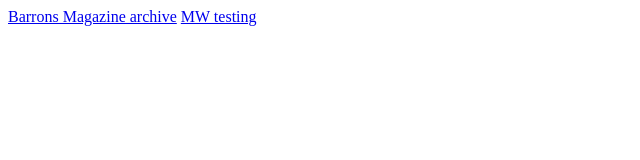
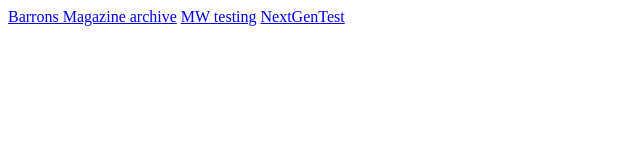
Before and after one commit to ducknology/ducknology.github.io, a plain HTML site: page testUniversalLink.html in a window 1280 px wide. Shown: the whole page, without its empty margins (0-640 px from the left). Drawn offline with Linux system fonts and the light colour scheme.

Commit message:
Add link

```diff
--- a/testUniversalLink.html
+++ b/testUniversalLink.html
@@ -2,5 +2,6 @@
 <body>
 	<a href="https://www.barrons.com/app-action/view?theaterId=magazine-archive&screenId=magazine-archive">Barrons Magazine archive</a>
 	<a href="https://www.marketwatch.com/app-action/view?theaterId=market&screenId=us">MW testing</a>
+	<a href="https://www.wsj.com/articles/for-landlords-rising-housing-costs-make-it-harder-to-earn-passive-income-11671403749?st=xfp3ytb4ning3ew&reflink=article_copyURL_share">NextGenTest</a>
 </body>
 </html>
```
